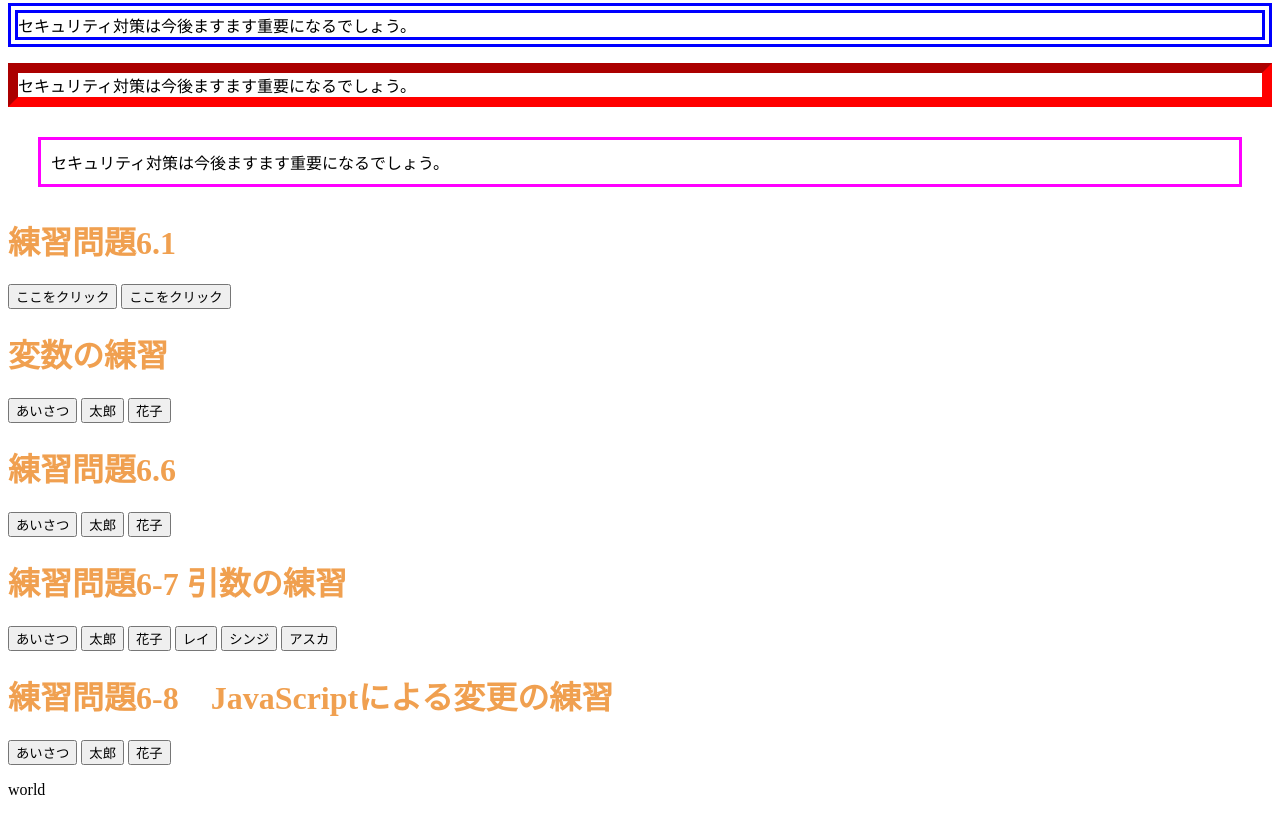
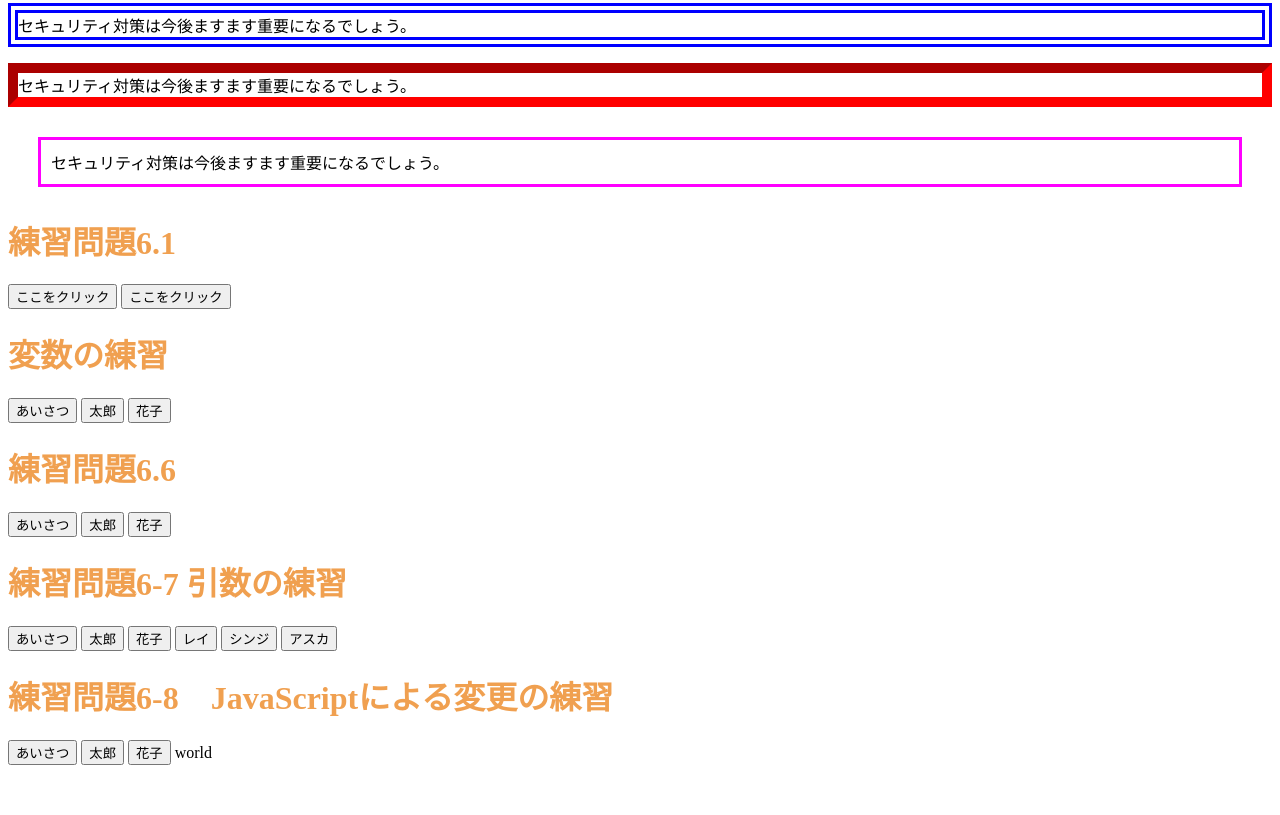
Before and after one commit to ishirihhhhhhh/web2023-141, a plain HTML site: page index.html in a window 1280 px wide. Shown: the part 1359-2174 px from the top of the page. After the commit the page ends 2132 px from the top, so only its background shows below. Drawn offline with Linux system fonts and the light colour scheme.

Commit message:
Update index.html

```diff
--- a/index.html
+++ b/index.html
@@ -108,6 +108,6 @@
 <input type="button" value="あいさつ" onclick="sayhello68();">
 <input type="button" value="太郎" onclick="taro68();">
 <input type="button" value="花子" onclick="hanako68();">
-<p id="who68">world</p>
+world
 </body>
 </html>
```
